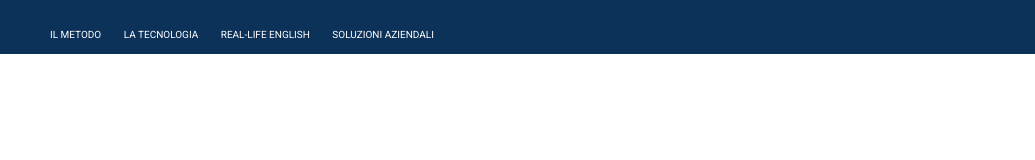
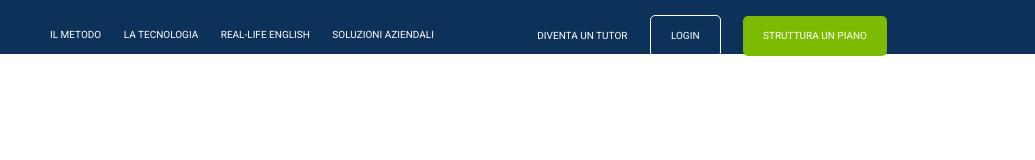
Before and after one commit to giordanoale/htmlcss-fluentify, a plain HTML site: page index.html in a window 1280 px wide. Shown: the full height of the page, 245-1280 px from the left. Drawn offline with Linux system fonts and the light colour scheme.

Commit message:
Aggiunta login nav

```diff
--- a/css/style.css
+++ b/css/style.css
@@ -20,6 +20,7 @@ header{
 .container{
   width: 80%;
   margin: auto;
+  position:relative;
 }
 
 .container img{
@@ -27,28 +28,49 @@ header{
 }
 /* /intestazione */
 
-/* barra di naigazione */
-.main-nav{
+/* barra di navigazione */
+.main-nav, .login-nav{
   display: inline-block;
   margin-left: 50px;
   font-size: 10px;
   vertical-align: middle;
 }
-.main-nav ul {
+.main-nav ul, .login-nav ul {
   list-style: none;
   color: white;
   display: inline-block;
 }
 
-.main-nav ul li{
+.main-nav ul li, .login-nav ul li{
   display: inline-block;
   text-transform: uppercase;
   margin-right: 20px;
 }
 
-.main-nav ul li a{
+.main-nav ul li a, .login-nav ul li a{
   text-decoration: none;
   color: white;
   padding:
 }
+
+.login-click{
+  display: inline-block;
+  padding: 1px 20px;
+  border: 1px solid white;
+  text-align: center;
+  border-radius: 5px;
+}
+
+.cta{
+  display: inline-block;
+  padding: 1px 20px;
+  text-align: center;
+  border-radius: 5px;
+  background-color: #7CBB02;
+}
+
+.login-nav{
+  position: absolute;
+  right: 0;
+}
 /* /barra di navigazione */
--- a/index.html
+++ b/index.html
@@ -26,7 +26,17 @@
         </nav>
         <!-- /barra di navigazione -->
 
+        <!-- barra login -->
+        <nav class="login-nav">
+          <ul>
+            <li><a href="#">diventa un tutor</a></li>
+            <li><a class="login-click" href="#">login</a></li>
+            <li><a class="cta" href="#">struttura un piano</a></li>
+          </ul>
+        </nav>
       </div>
+
+
     </header>
     <!-- /intestazione -->
     <main>
```
Lines whose indentation alone changed are shown as unchanged.
